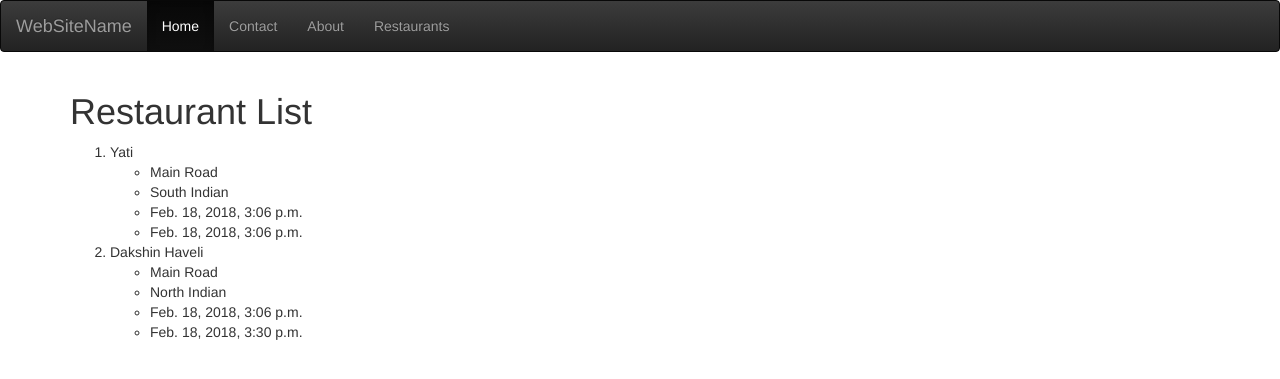
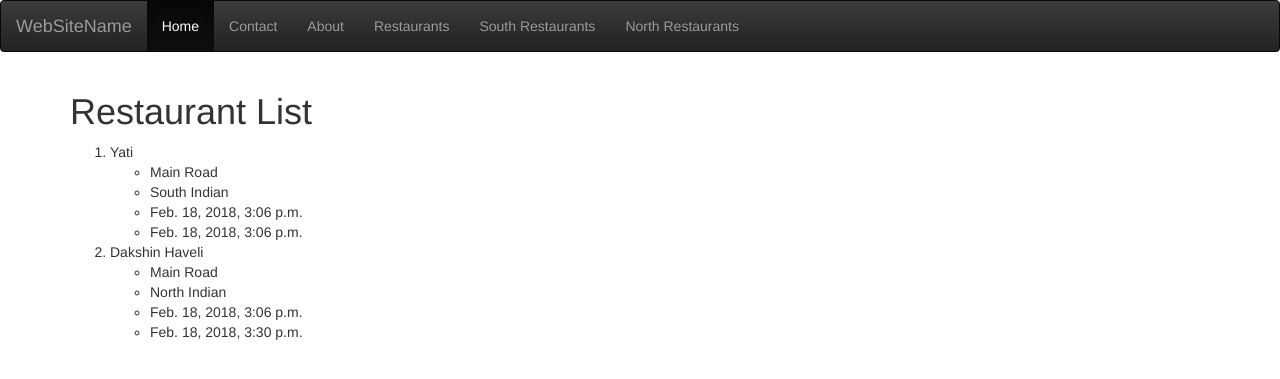
Before and after one commit to SuveenVundavalli/try-django-1-11, a Django app: page /restaurants/ in a window 1280 px wide. Shown: the top 379 px of the page. Run offline with Django 3.2, Linux system fonts and the light colour scheme; data comes from the database, SQL or seed files in the repository; both versions use the stored data as it was after the commit; some libraries are stand-ins or nearby versions.

Commit message:
added Q lookups and slug fields

```diff
--- a/cfe/urls.py
+++ b/cfe/urls.py
@@ -16,12 +16,17 @@ Including another URLconf
 from django.conf.urls import url
 from django.contrib import admin
 from django.views.generic import TemplateView
-from restaurants.views import restaurant_listview
+from restaurants.views import (
+    RestaurantListView,
+    SearchRestaurantListView,
+)
 
 urlpatterns = [
     url(r'^$', TemplateView.as_view(template_name='home.html')),
     url(r'^about/$', TemplateView.as_view(template_name='about.html')),
     url(r'^contact/$', TemplateView.as_view(template_name='contact.html')),
-    url(r'^restaurants/$', restaurant_listview),
+    url(r'^restaurants/$', RestaurantListView.as_view()),
+    url(r'^restaurants/(?P<slug>\w+)/$', SearchRestaurantListView.as_view()),
+    # url(r'^restaurants/north/$', NorthIndianRestaurantListView.as_view()),
     url(r'^admin/', admin.site.urls),
 ]
--- a/restaurants/views.py
+++ b/restaurants/views.py
@@ -1,5 +1,7 @@
 from django.shortcuts import render
 from .models import RestaurantLocation
+from django.views.generic import ListView
+from django.db.models import Q
 
 
 # Create your views here.
@@ -9,3 +11,25 @@ def restaurant_listview(request):
     queryset = RestaurantLocation.objects.all()
     context = {'object_list': queryset}
     return render(request, template_name, context)
+
+
+class RestaurantListView(ListView):
+    template_name = 'restaurants/restaurant_list.html'
+    queryset = RestaurantLocation.objects.all()
+
+
+class SearchRestaurantListView(ListView):
+    template_name = 'restaurants/restaurant_list.html'
+
+    def get_queryset(self):
+        print('in slug')
+        print(self.kwargs)
+        slug = self.kwargs.get('slug')
+        if slug:
+            queryset = RestaurantLocation.objects.filter(
+                Q(category__icontains=slug) |
+                Q(name__icontains=slug)
+            )
+        else:
+            queryset = RestaurantLocation.objects.none()
+        return queryset
--- a/templates/snippets/nav.html
+++ b/templates/snippets/nav.html
@@ -8,6 +8,8 @@
       <li><a href="/contact/">Contact</a></li>
       <li><a href="/about/">About</a></li>
       <li><a href="/restaurants/">Restaurants</a></li>
+      <li><a href="/restaurants/south/">South Restaurants</a></li>
+      <li><a href="/restaurants/north/">North Restaurants</a></li>
     </ul>
   </div>
 </nav>
```
Also changed, not shown: db.sqlite3.
